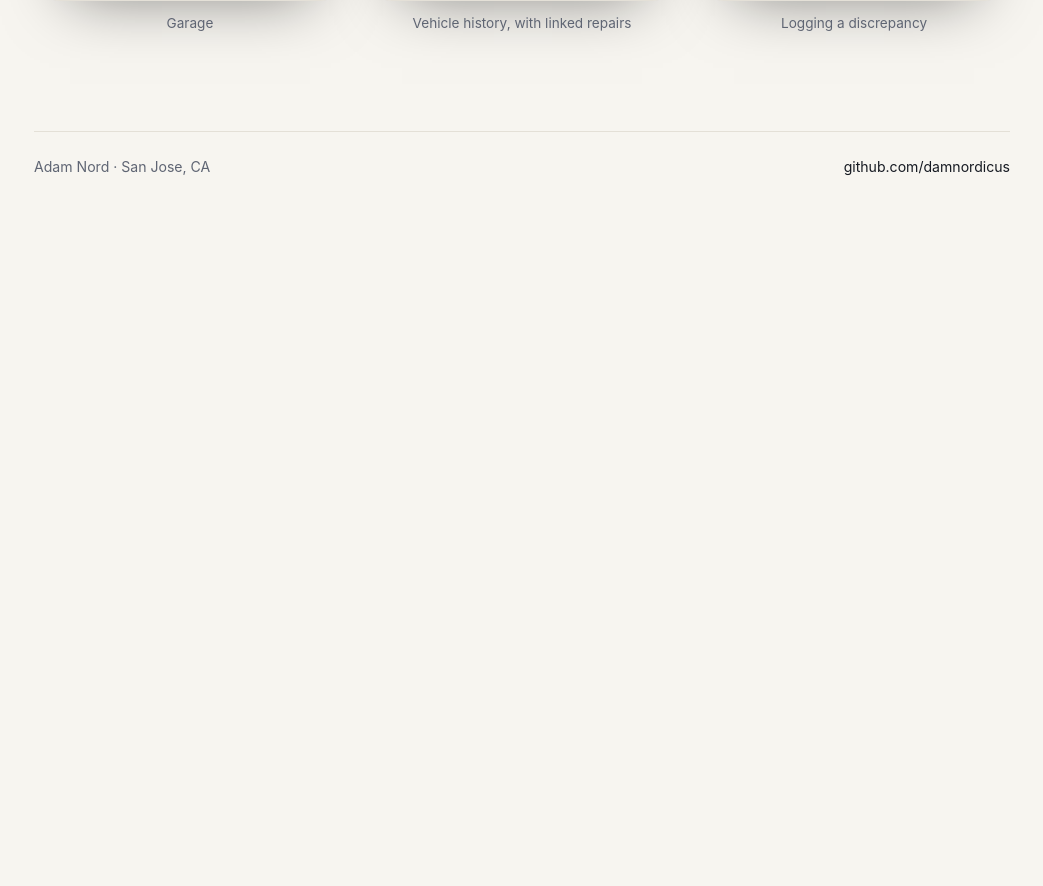
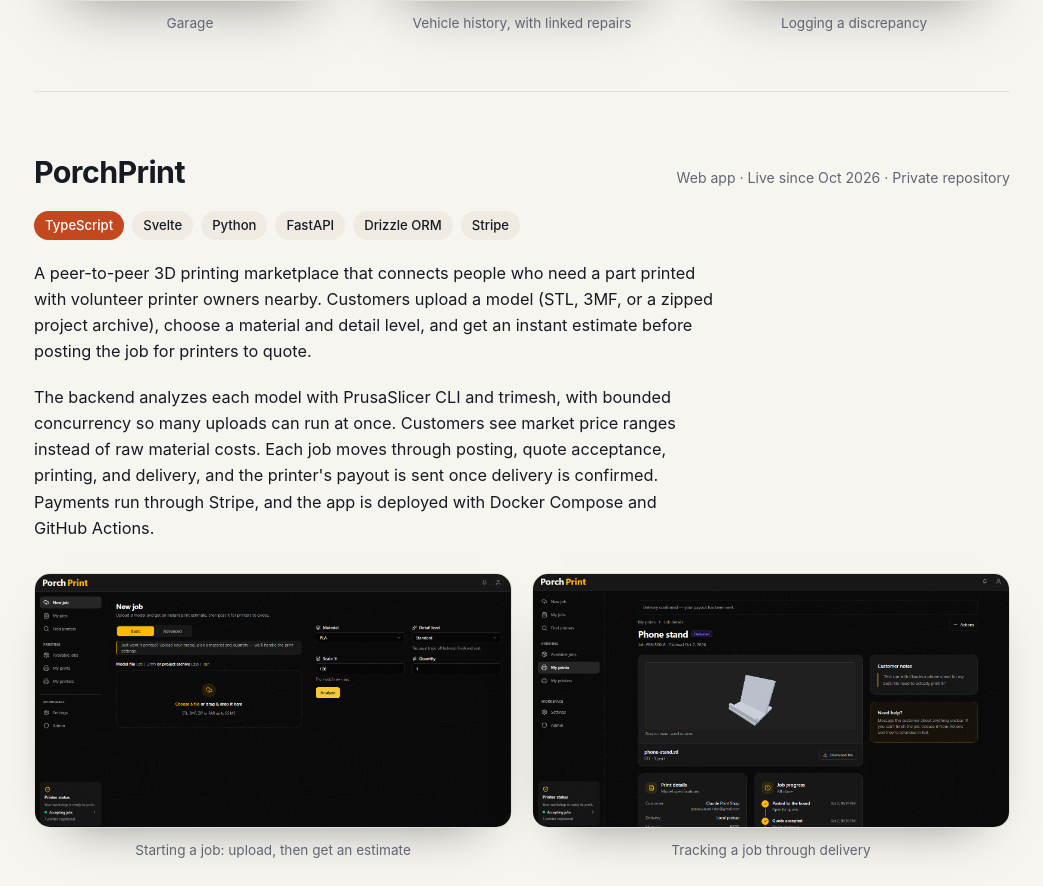
Before and after one commit to damnordicus/damnordicus.github.io, a plain HTML site: page projects.html in a window 1280 px wide. Shown: the part 2714-3600 px from the top of the page, without its empty margins (118-1161 px from the left). Before the commit the page ends 2973 px from the top, so only its background shows below. Drawn offline with Linux system fonts and the light colour scheme.

Commit message:
Add PorchPrint showcase entry with screenshots
Co-Authored-By: Claude Haiku 5.5 <noreply@anthropic.com>
Claude-Session: https://claude.ai/code/session_01Nsf4fUNphoadxorjXwmBbQ

```diff
--- a/projects.html
+++ b/projects.html
@@ -115,6 +115,11 @@
     .frame { box-shadow: none; }
     .showcase { break-inside: avoid; }
   }
+  .shots.two { grid-template-columns: repeat(2, 1fr); }
+  .frame.wide { aspect-ratio: 1599 / 855; border-radius: 16px; box-shadow: 0 24px 50px -32px rgba(0,0,0,.5); }
+  @media (max-width: 760px) {
+    .shots.two { grid-auto-columns: 86%; }
+  }
 </style>
 </head>
 <body>
@@ -217,6 +222,46 @@
     </div>
   </article>
 
+  <article class="showcase">
+    <div class="showcase-head">
+      <h2>PorchPrint</h2>
+      <span class="platform">Web app · Live since Oct 2026 · Private repository</span>
+    </div>
+
+    <div class="langs">
+      <span class="lang primary">TypeScript</span>
+      <span class="lang">Svelte</span>
+      <span class="lang">Python</span>
+      <span class="lang">FastAPI</span>
+      <span class="lang">Drizzle ORM</span>
+      <span class="lang">Stripe</span>
+    </div>
+
+    <p class="desc">
+      A peer-to-peer 3D printing marketplace that connects people who need a part printed with volunteer
+      printer owners nearby. Customers upload a model (STL, 3MF, or a zipped project archive), choose a
+      material and detail level, and get an instant estimate before posting the job for printers to quote.
+    </p>
+    <p class="desc">
+      The backend analyzes each model with PrusaSlicer CLI and trimesh, with bounded concurrency so many
+      uploads can run at once. Customers see market price ranges instead of raw material costs. Each job
+      moves through posting, quote acceptance, printing, and delivery, and the printer's payout is sent once
+      delivery is confirmed. Payments run through Stripe, and the app is deployed with Docker Compose and
+      GitHub Actions.
+    </p>
+
+    <div class="shots two">
+      <figure>
+        <div class="frame wide"><img src="assets/porchprint/new-job.png" alt="New job screen with material, detail level, scale, and quantity settings and a model upload area"></div>
+        <figcaption>Starting a job: upload, then get an estimate</figcaption>
+      </figure>
+      <figure>
+        <div class="frame wide"><img src="assets/porchprint/completed-job.png" alt="Completed job screen showing a 3D preview of a phone stand, job progress, and a delivery confirmation"></div>
+        <figcaption>Tracking a job through delivery</figcaption>
+      </figure>
+    </div>
+  </article>
+
   <footer>
     <span>Adam Nord · San Jose, CA</span>
     <a href="https://github.com/damnordicus">github.com/damnordicus</a>
```
Also changed, not shown: assets/porchprint/completed-job.png (added), assets/porchprint/new-job.png (added).
